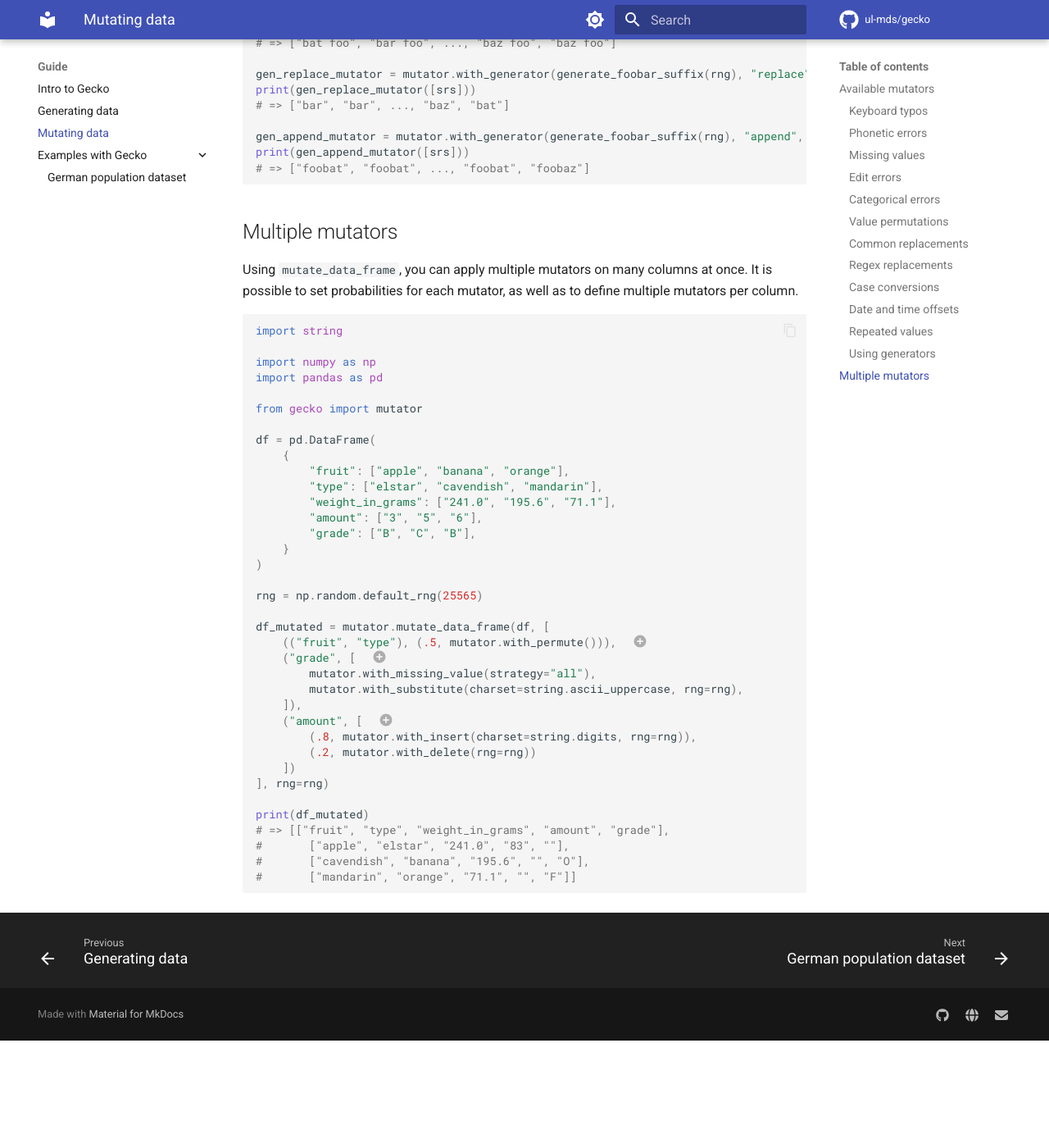
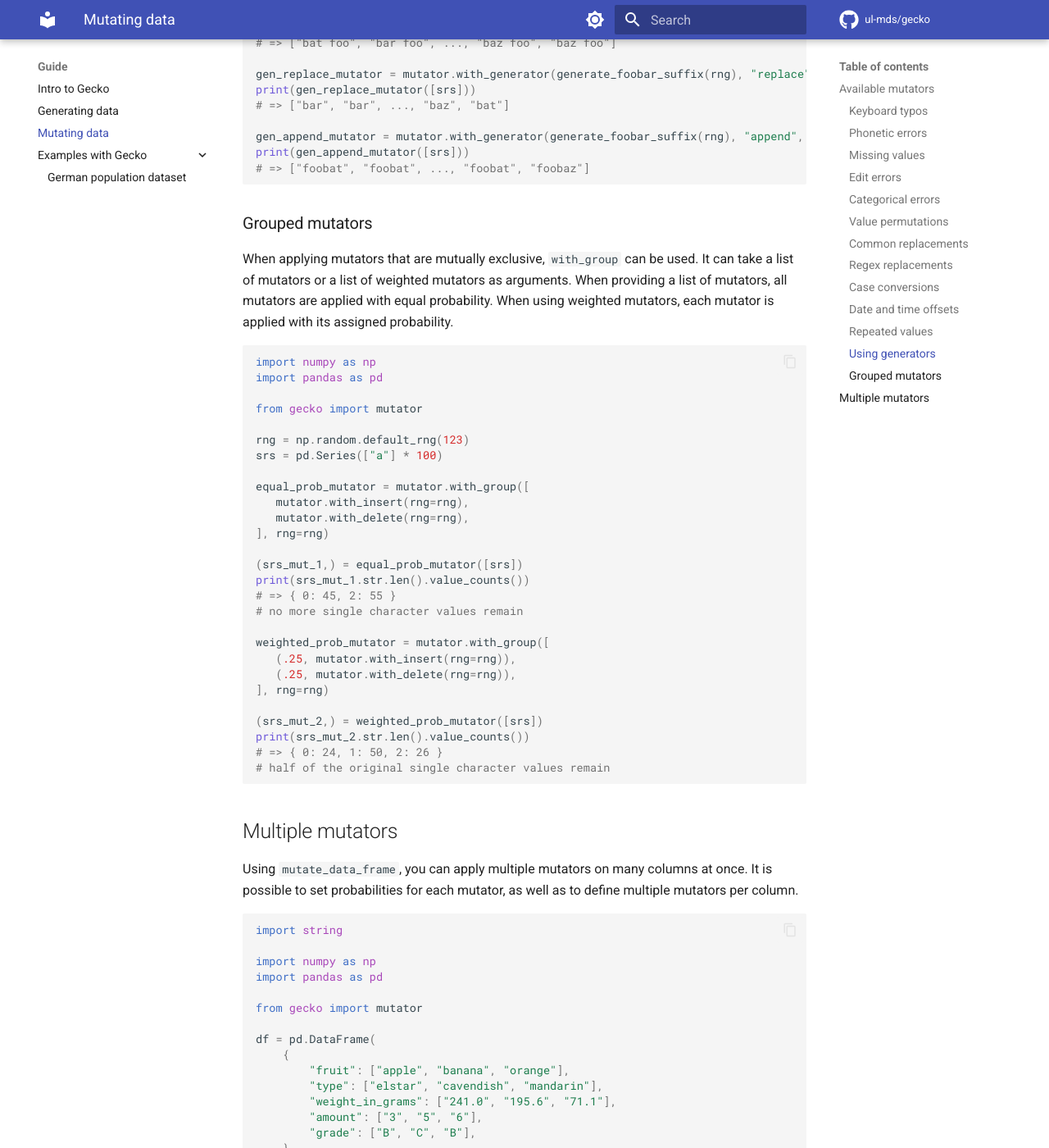
Before and after one commit to ul-mds/gecko, an MkDocs documentation site: the page built from docs/data-mutation.md, in a window 1280 px wide and 1400 px high, scrolled down 12847 px. Shown: the whole window at 82% size. Built offline with MkDocs 1.6.1 and Material for MkDocs 9.7.7, drawn with Linux system fonts in a browser that asks for light colours; comment, search, counter and statistics services are not loaded; before the commit the page ends 14116 px from its top, so only the background shows below that.

Commit message:
Add docs for `with_group` mutator

````diff
--- a/docs/data-mutation.md
+++ b/docs/data-mutation.md
@@ -702,6 +702,43 @@ print(gen_append_mutator([srs]))
 # => ["foobat", "foobat", ..., "foobat", "foobaz"]
 ```
 
+### Grouped mutators
+
+When applying mutators that are mutually exclusive, `with_group` can be used.
+It can take a list of mutators or a list of weighted mutators as arguments.
+When providing a list of mutators, all mutators are applied with equal probability.
+When using weighted mutators, each mutator is applied with its assigned probability.
+
+```python
+import numpy as np
+import pandas as pd
+
+from gecko import mutator
+
+rng = np.random.default_rng(123)
+srs = pd.Series(["a"] * 100)
+
+equal_prob_mutator = mutator.with_group([
+   mutator.with_insert(rng=rng),
+   mutator.with_delete(rng=rng),
+], rng=rng)
+
+(srs_mut_1,) = equal_prob_mutator([srs])
+print(srs_mut_1.str.len().value_counts())
+# => { 0: 45, 2: 55 }
+# no more single character values remain
+
+weighted_prob_mutator = mutator.with_group([
+   (.25, mutator.with_insert(rng=rng)),
+   (.25, mutator.with_delete(rng=rng)),
+], rng=rng)
+
+(srs_mut_2,) = weighted_prob_mutator([srs])
+print(srs_mut_2.str.len().value_counts())
+# => { 0: 24, 1: 50, 2: 26 }
+# half of the original single character values remain
+```
+
 ## Multiple mutators
 
 Using `mutate_data_frame`, you can apply multiple mutators on many columns at once.
````
Also changed, not shown: 1 other file.
